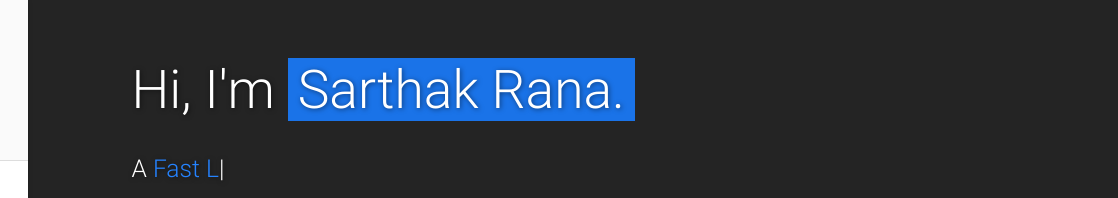
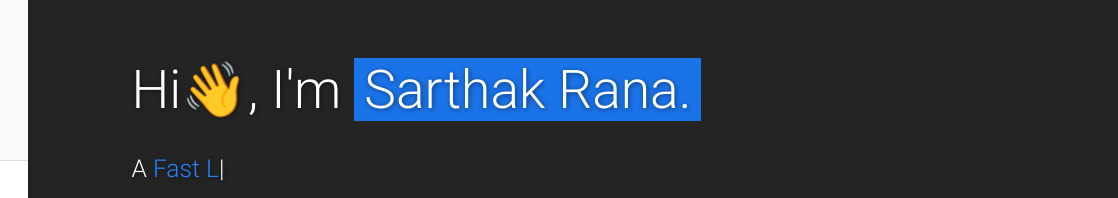
Before and after one commit to SarthakRana/SarthakRana.github.io, a plain HTML site: page index.html in a window 1280 px wide. Shown: the top 198 px of the page, 162-1280 px from the left. Drawn offline with nearby package versions, Linux system fonts and the light colour scheme.

Commit message:
waving hand emoji added

```diff
--- a/index.html
+++ b/index.html
@@ -171,7 +171,7 @@
         <div class="col-md-9">
           <div class="content section-padding valign" style="margin-left: 10%; margin-top: 50px;">
             <div class="caption">
-              <h2>Hi, I'm <span class="teal">Sarthak Rana.</span></h2>
+              <h2>Hi👋, I'm <span class="teal">Sarthak Rana.</span></h2>
               <h5 style="color:#fff">A <span class="typing" style="font-weight: 300; color:#2583ff"></span></h5>
               <!-- <h5 style="color:#00796b">A <span class="typing" style="font-weight: 300; color:#fff"></span></h5> -->
               <h5>Self-driven, quick starter, passionate programmer with a curious mind who enjoys solving complex and challenging real-world problems.</h5>
```
